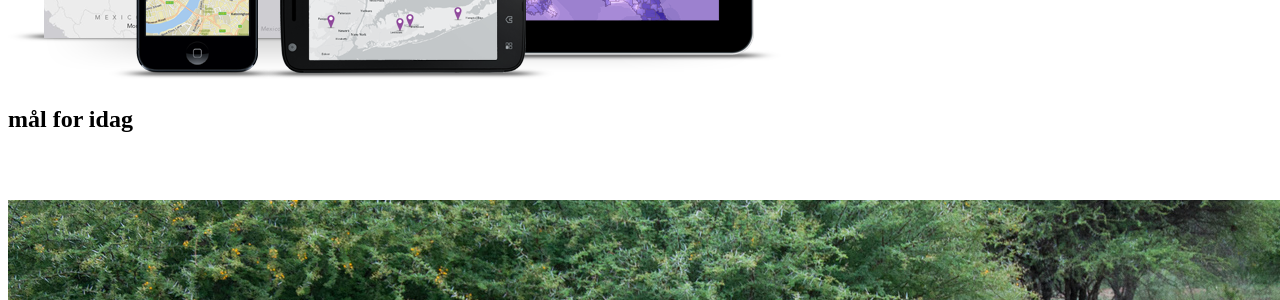
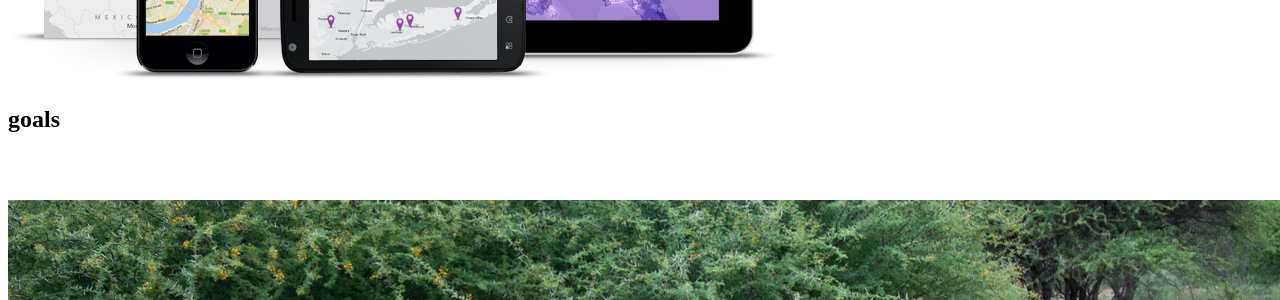
Before and after one commit to pilsna/presentations, a Jekyll site: the page built from ago-workshop-charlottenlund.md, in a window 1280 px wide and 900 px high, scrolled down 429 px. Shown: the part 154-454 px from the top of the window. Built offline with Jekyll 4.4.1, drawn with Linux system fonts in a browser that asks for light colours.

Commit message:
translated some danishness

```diff
--- a/ago-workshop-charlottenlund.md
+++ b/ago-workshop-charlottenlund.md
@@ -42,7 +42,7 @@ style: |
 {:.cover .w}
 <!-- photo from developers.arcgis.com -->
 
-## **mål for idag**
+## **goals**
 
 ## knowledge exchange
 {:.cover .h .picture}
```
